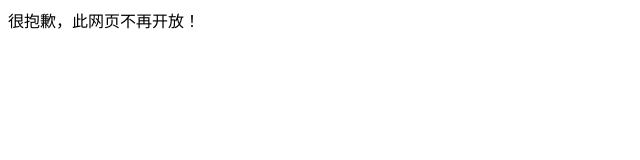
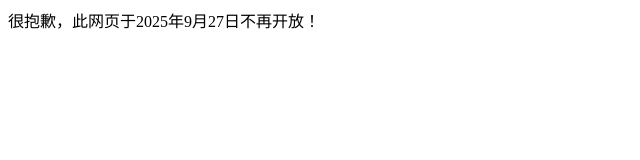
Before and after one commit to dm812-lovemiao/dm812-lovemiao.github.io, a plain HTML site: page index.html in a window 1280 px wide. Shown: the whole page, without its empty margins (0-640 px from the left). Drawn offline with Linux system fonts and the light colour scheme.

Commit message:
Add files via upload

```diff
--- a/index.html
+++ b/index.html
@@ -5,6 +5,6 @@
     <title>404</title>
 </head>
 <body>
-<div>很抱歉，此网页不再开放！</div>
+<div>很抱歉，此网页于2025年9月27日不再开放！</div>
 </body>
 </html>
```
